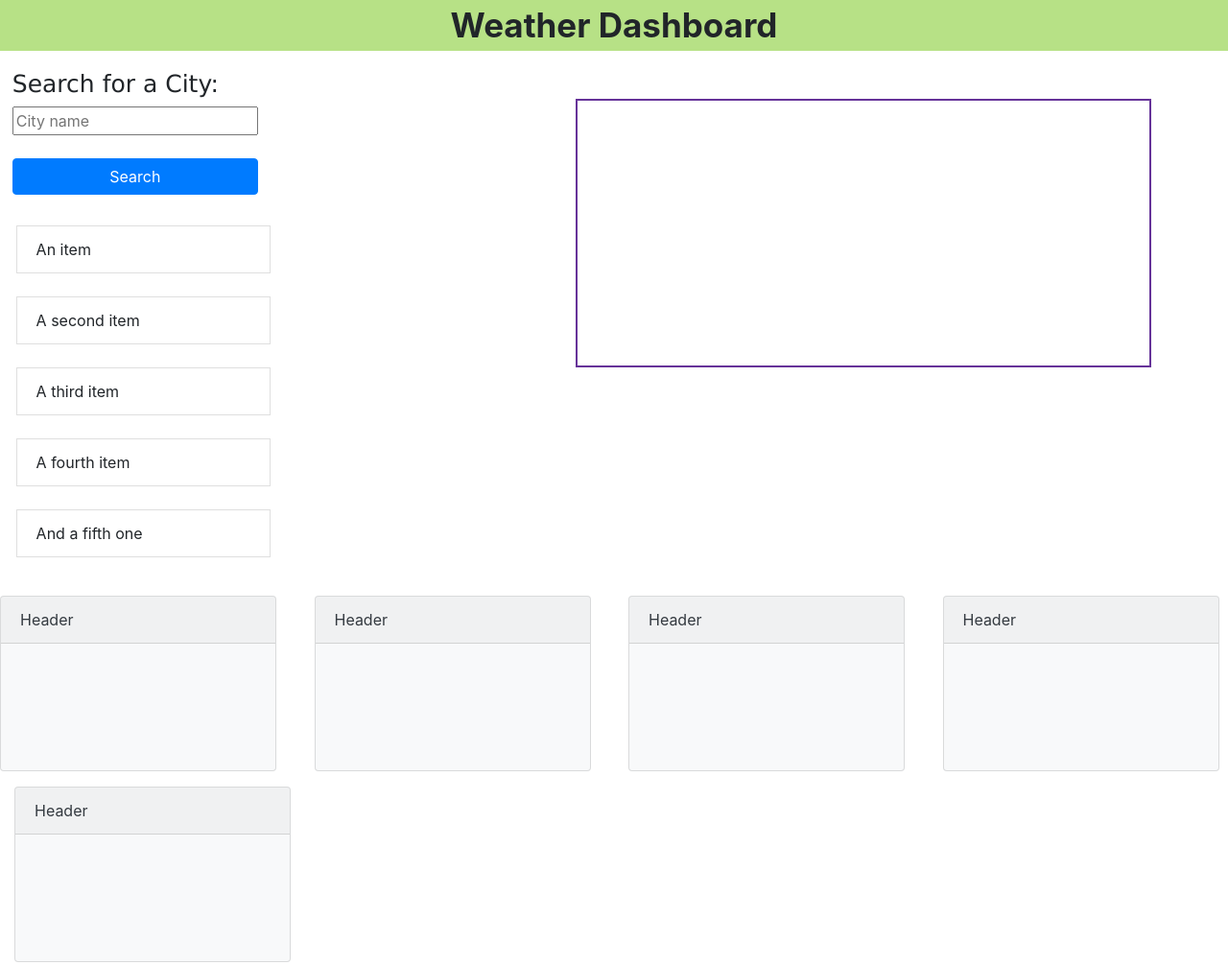
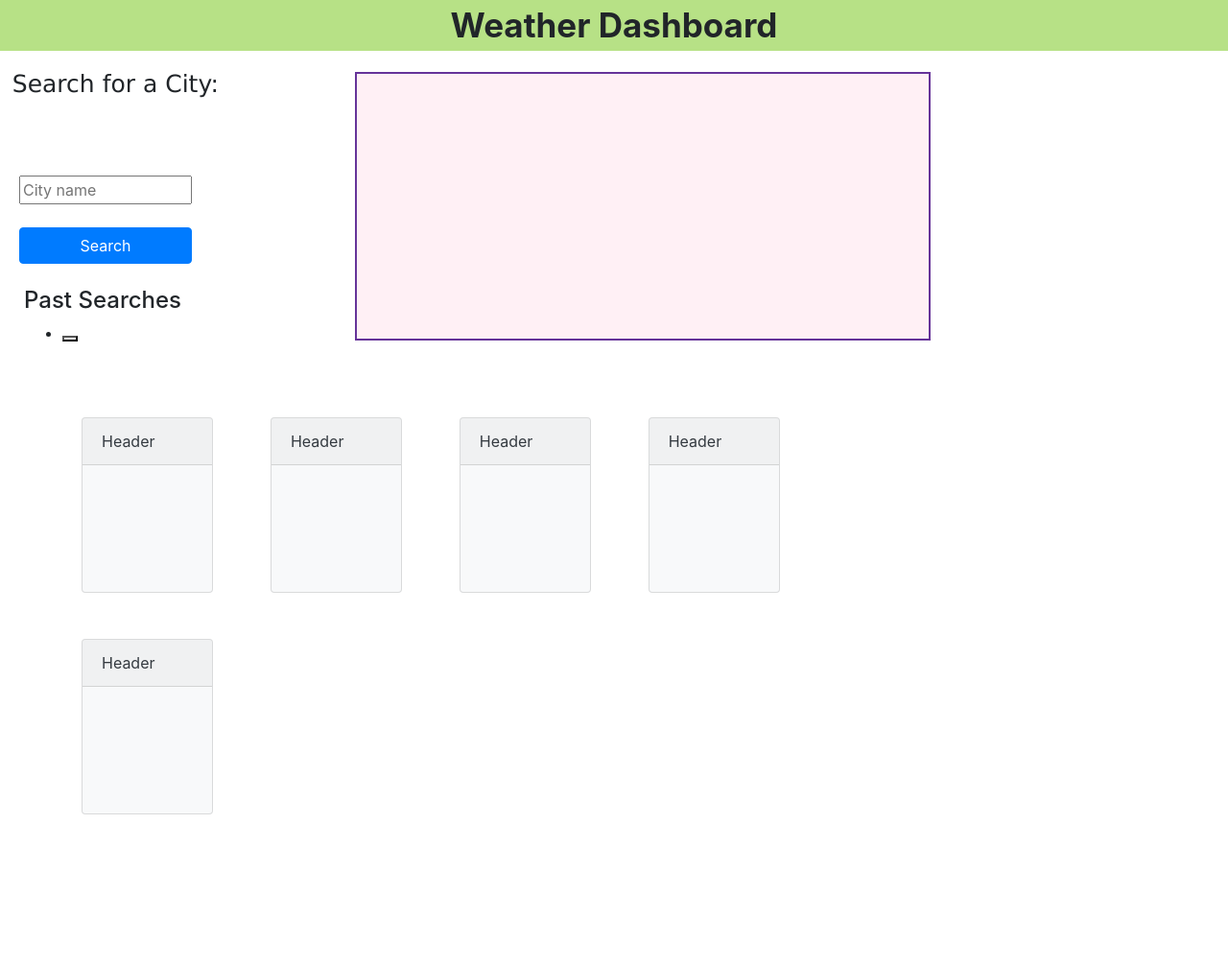
Before and after one commit to code587/Hmwrk6-weatherdashboard, a plain HTML site: page index.html in a window 1280 px wide. Shown: the whole page at 96% size. After the commit the page ends 897 px from the top, so only its background shows below. Drawn offline with nearby package versions, Linux system fonts and the light colour scheme.

Commit message:
able to get one city to set in local storage and stay after refresh

```diff
--- a/assets/script.js
+++ b/assets/script.js
@@ -1,12 +1,12 @@
 let cityInput = document.querySelector("#city");
 let searchBtn = document.querySelector("#searchbutton");
+let prevCities = document.querySelector("#previousCities");
 let cityNameEl = document.querySelector(".cityname");
 let todayEl = document.querySelector(".today");
 let tempEl = document.querySelector(".temp");
 let windEl = document.querySelector(".wind");
 let humidityEl = document.querySelector(".humidity");
 // let uvIndexEl   = document.querySelector("#uvindex");
-// let weatherCards = document.querySelector(".card-deck");
 let todayEl2 = document.querySelector(".date");
 let tempEl2 = document.querySelector(".temp2");
 let windEl2 = document.querySelector(".wind2");
@@ -28,17 +28,13 @@ let tempEl6 = document.querySelector(".temp6");
 let windEl6 = document.querySelector(".wind6");
 let humidityEl6 = document.querySelector(".humidity6");
 
-//fetch()
+priorSearch();
 
-searchBtn.addEventListener("click", function(event) {
-    event.preventDefault();
+function priorSearch() {
 
-    let citySearch = cityInput.value
-    console.log(citySearch)
+    prevCities.textContent = localStorage.getItem("citySearch");
 
-    getCurrentWeather(citySearch)
-
-})
+}
 
     function getCurrentWeather(value) {
         console.log("cityInput value inside getCurrentWeather", value)
@@ -88,6 +84,19 @@ function getCurrentWeather(value) {
         })
     }
 
+    searchBtn.addEventListener("click", function(event) {
+        event.preventDefault();
+
+        let citySearch = cityInput.value
+        console.log(citySearch)
+
+        getCurrentWeather(citySearch)
+
+        localStorage.setItem("citySearch", citySearch)
+        prevCities.textContent = citySearch;
+        li.appendChild(prevCities)
+
+    })
 
 
 
--- a/assets/style.css
+++ b/assets/style.css
@@ -13,30 +13,31 @@ h2 {
 }
 .boxControl {
     width: 20%;
-    margin-inline-start: 1%;
-    justify-self: flex-start;
+    margin-left: -50px;
+
     margin-top: 0%;
 }
+.card-body {
+    padding-left: 0%;
+}
 .btn-primary {
-   /* flex-basis: 100px; */
-    margin-left: 1%;
+    margin-left: -50px;
     width: 20%;
 }
 .btn-secondary {
-    margin-left: 1%;
+    margin-left: -50px;
     width: 20%;
-    text-align: center;
 }
-/* .border {
-    color: mediumblue;
-} */
-.container {
+.colcontainer {
     border: 2px solid rebeccapurple;
-    background-color: white;
-    margin-top: -100px;
-    margin-left: 600px;
+    background-color: lavenderblush;
+    margin-top: -300px;
+    margin-left: 300px;
     width: 600px;
     height: 280px;
+}
+.row {
+    margin-top: 80px;
 }
 .element {
     float: left;
--- a/index.html
+++ b/index.html
@@ -13,15 +13,29 @@
 <body>
   <header>Weather Dashboard</header>
   <h2>Search for a City:</h2>
-  <section>
-    <div>
-      <div class="buttonControl">
+  <section class="container">
+    <div class="row">
+      <div class="colbuttons">
         <input type="text" class="boxControl" id="city" placeholder="City name" style="margin-right: 1px;">
-        <br/>
-        <br>
+        <br></br>
         <button type="submit" id="searchbutton" class="btn btn-primary">Search</button>
+        <br></br>
+        <h4 style="margin-left: -5%;">Past Searches</h4>
+      <div class="priorCities">
+        <div id="citiesSearched" style="margin-left: -5%;">
+          <ul class="pastCities">
+            <li><button type="submit" id="previousCities"></button></li>
+          </ul>
         </div>
-      <div class="container">
+      </div>
+        <!-- <button type="submit" id="previousSearch1" class="btn btn-secondary" ></button>
+        <br></br> -->
+        <!-- <button type="submit" id="previousSearch" class="btn btn-secondary">previous search</button>
+        <br></br>
+        <button type="submit" id="previousSearch" class="btn btn-secondary">previous search</button>
+        <br></br>
+        <button type="submit" id="previousSearch" class="btn btn-secondary">previous search</button> -->
+      <div class="colcontainer">
         <h4 class="cityname"></h4>
         <h4 class="today"></h4>
         <h5 class="temp"></h5>
@@ -30,27 +44,10 @@
         <h5 id="uvindex"></h5>
     </div>
     </div>
-  </section>
-        <br>
-        <ul class="listGroup">
-          <br></br>
-          <li class="list-group-item">An item</li>
-          <br>
-          <li class="list-group-item">A second item</li>
-          <br>
-          <li class="list-group-item">A third item</li>
-          <br>
-          <li class="list-group-item">A fourth item</li>
-          <br>
-          <li class="list-group-item">And a fifth one</li>
-        </ul>
-        <br>
-
-  <section class="row">
-
+    <div class="row">
       <div class="col-12 col-md-6 col-lg-3">
-      <!-- <div class="card"> -->
-        <div class="card text-dark bg-light mb-3" style="max-width: 18rem;">
+        <div class="col">
+          <div class="card text-dark bg-light mb-5" style="max-width: 18rem;">
             <div class="card-header">Header</div>
               <div class="card-body">
               <h4 class="date"></h4>
@@ -62,8 +59,8 @@
       </div>
     </div>
       <div class="col-12 col-md-6 col-lg-3">
-      <!-- <div class="card"> -->
-        <div class="card text-dark bg-light mb-3" style="max-width: 18rem;">
+       <div class="col">
+        <div class="card text-dark bg-light mb-5" style="max-width: 18rem;">
           <div class="card-header">Header</div>
             <div class="card-body">
               <h4 class="date3"></h4>
@@ -75,8 +72,8 @@
       </div>
     </div>
     <div class="col-12 col-md-6 col-lg-3">
-      <!-- <div class="card"> -->
-        <div class="card text-dark bg-light mb-3" style="max-width: 18rem;">
+      <div class="col">
+        <div class="card text-dark bg-light mb-5" style="max-width: 18rem;">
           <div class="card-header">Header</div>
             <div class="card-body">
               <h4 class="date4"></h4>
@@ -88,8 +85,8 @@
       </div>
     </div>
     <div class="col-12 col-md-6 col-lg-3">
-      <!-- <div class="card"> -->
-        <div class="card text-dark bg-light mb-3" style="max-width: 18rem;">
+      <div class="col">
+        <div class="card text-dark bg-light mb-5" style="max-width: 18rem;">
           <div class="card-header">Header</div>
             <div class="card-body">
               <h4 class="date5"></h4>
@@ -100,10 +97,9 @@
         </div>
       </div>
     </div>
-  </section>
     <div class="col-12 col-md-6 col-lg-3">
-    <!-- <div class="card"> -->
-      <div class="card text-dark bg-light mb-3" style="max-width: 18rem;">
+      <div class="col">
+        <div class="card text-dark bg-light mb-5" style="max-width: 18rem;">
           <div class="card-header">Header</div>
           <div class="card-body">
             <h4 class="date6"></h4>
```
Lines whose indentation alone changed are shown as unchanged.
